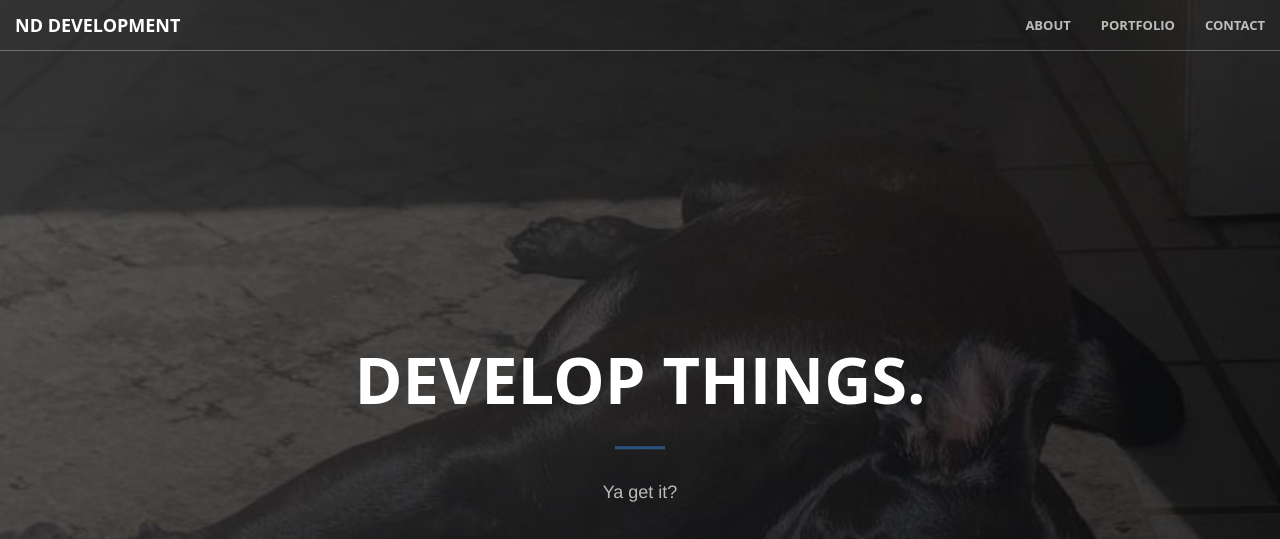
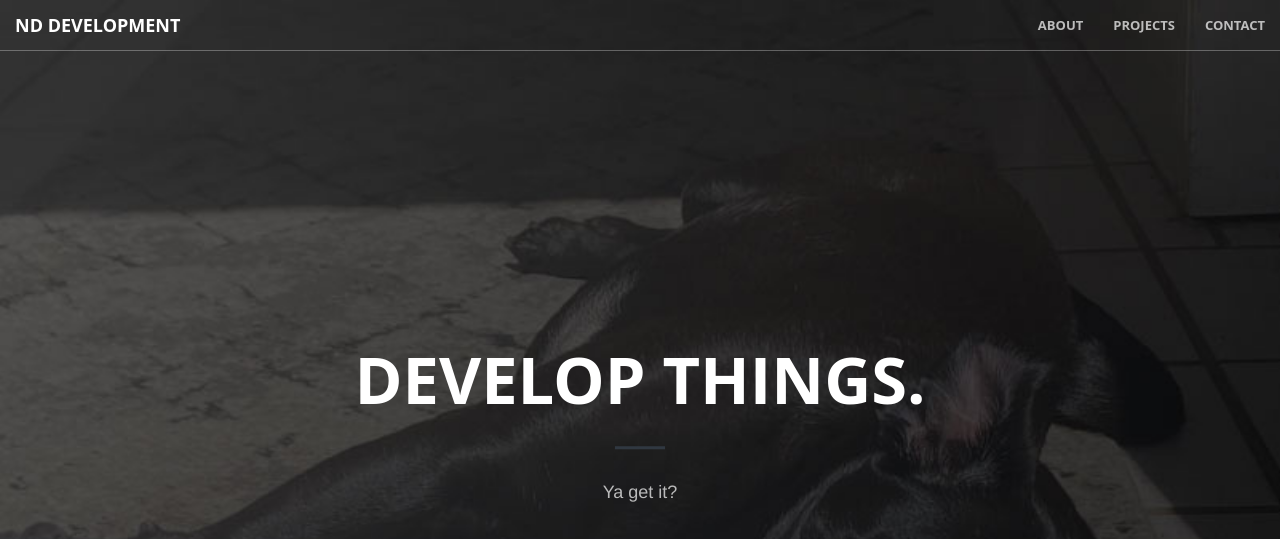
Before and after one commit to nickddev/nickddev.github.io, a Jekyll site: the page built from index.html, in a window 1280 px wide and 900 px high. Shown: the top 539 px of the window. Built offline with Jekyll 4.4.1, drawn with Linux system fonts in a browser that asks for light colours.

Commit message:
Initial commit

```diff
--- a/_includes/head.html
+++ b/_includes/head.html
@@ -6,7 +6,7 @@
     <meta name="description" content="">
     <meta name="author" content="">
 
-    <title>Development Portfolio.</title>
+    <title>ND Development Portfolio.</title>
 
     <!-- Bootstrap Core CSS -->
     <link rel="stylesheet" href="css/bootstrap.min.css" type="text/css">
--- a/_includes/nav.html
+++ b/_includes/nav.html
@@ -21,7 +21,7 @@
                     <a class="page-scroll" href="#services">Services</a>
                 </li>-->
                 <li>
-                    <a class="page-scroll" href="#portfolio">Portfolio</a>
+                    <a class="page-scroll" href="#portfolio">Projects</a>
                 </li>
                 <li>
                     <a class="page-scroll" href="#contact">Contact</a>
--- a/css/main.scss
+++ b/css/main.scss
@@ -12,7 +12,7 @@ $base-font-family: Helvetica, Arial, sans-serif;
 // $spacing-unit:     30px;
 
 // $text-color:       #111;
-// $background-color: #fdfdfd;
+$background-color: #fdfdfd;
 // $brand-color:      #2a7ae2;
 
 // $grey-color:       #828282;
@@ -34,7 +34,7 @@ $base-font-family: Helvetica, Arial, sans-serif;
 // }
 
 // variables.less
-$theme-primary: #2A547E;
+$theme-primary: #303841;
 $theme-dark: #222;
 
 // Import partials from `sass_dir` (defaults to `_sass`)
```
Also changed, not shown: 1 other file.
